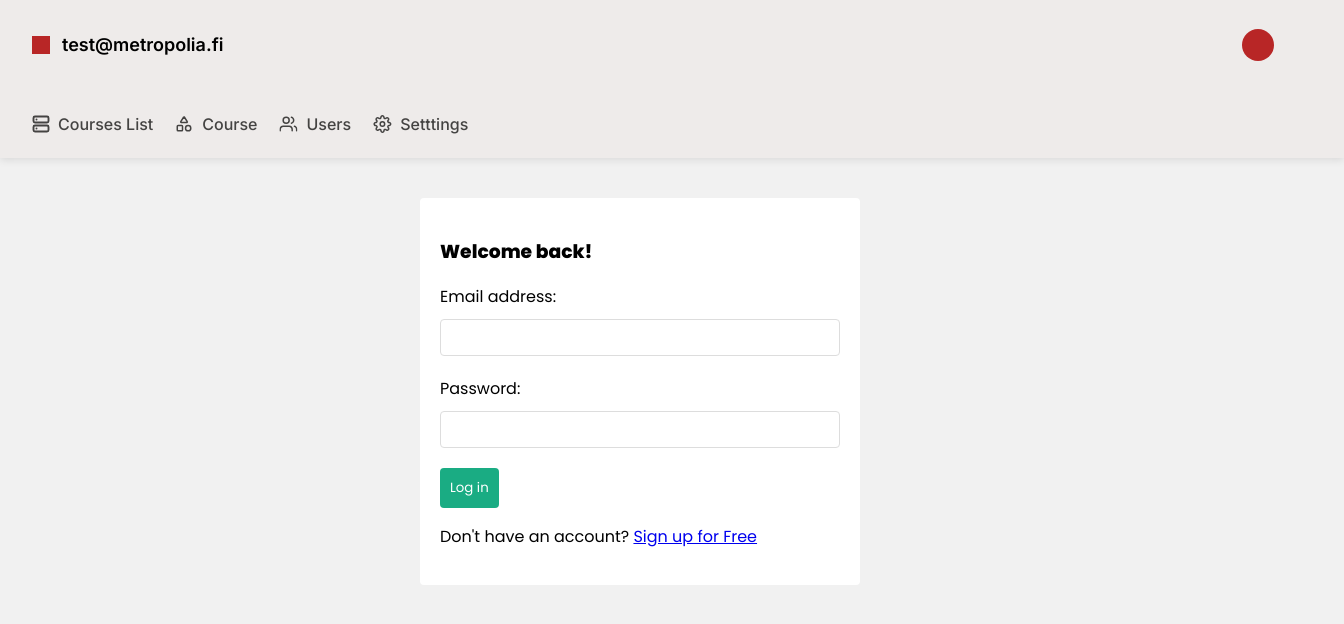
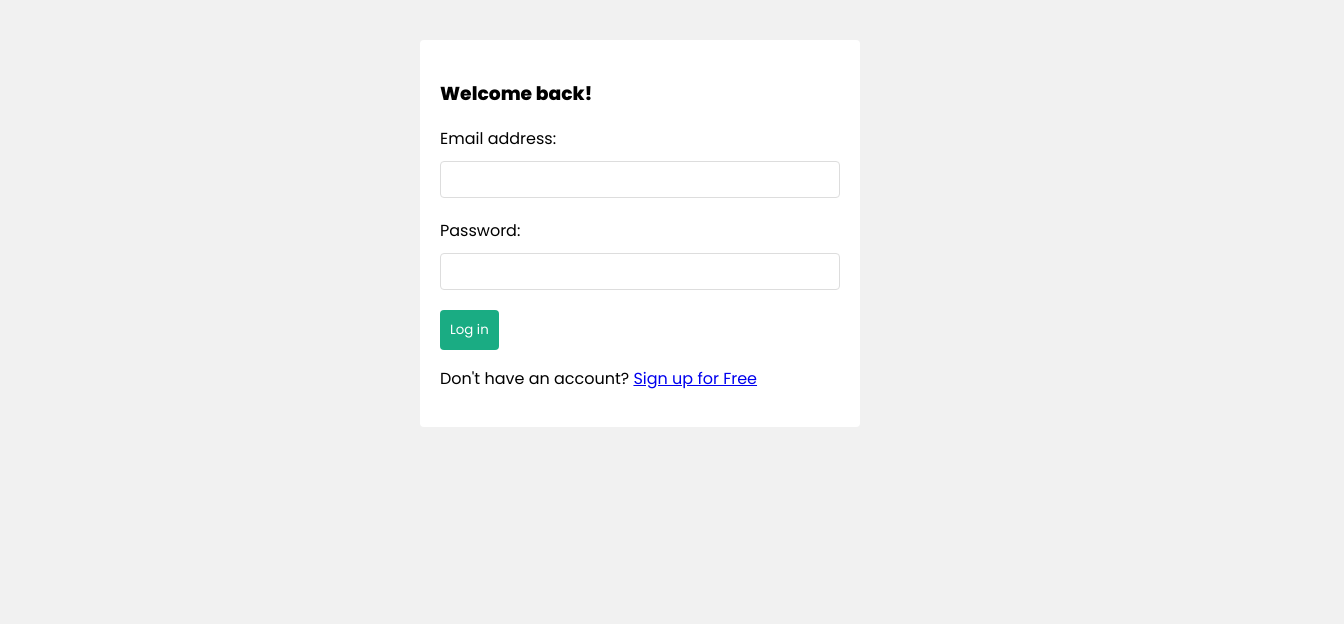
Before and after one commit to A-Yerkeshev/sw-project-metropolia-spring-2024, a React (Create React App) app in the folder frontend/: page / in a window 1280 px wide. Shown: the top 624 px of the page, 1344 px wide, since content can reach past the window. Built offline with nearby package versions, Linux system fonts and the light colour scheme; no server answers.

Commit message:
navbar is not seen if you are logged out

```diff
--- a/frontend/src/App.js
+++ b/frontend/src/App.js
@@ -17,7 +17,7 @@ function App() {
   return (
     <div className="App">
       <BrowserRouter>
-      <Navbar></Navbar>
+      {user && <Navbar />}
         <Routes>
           <Route path="/" element= {<Login />} />
           <Route path="/signup" element= {!user ? <Signup /> : <Navigate to="/" />} />
```
